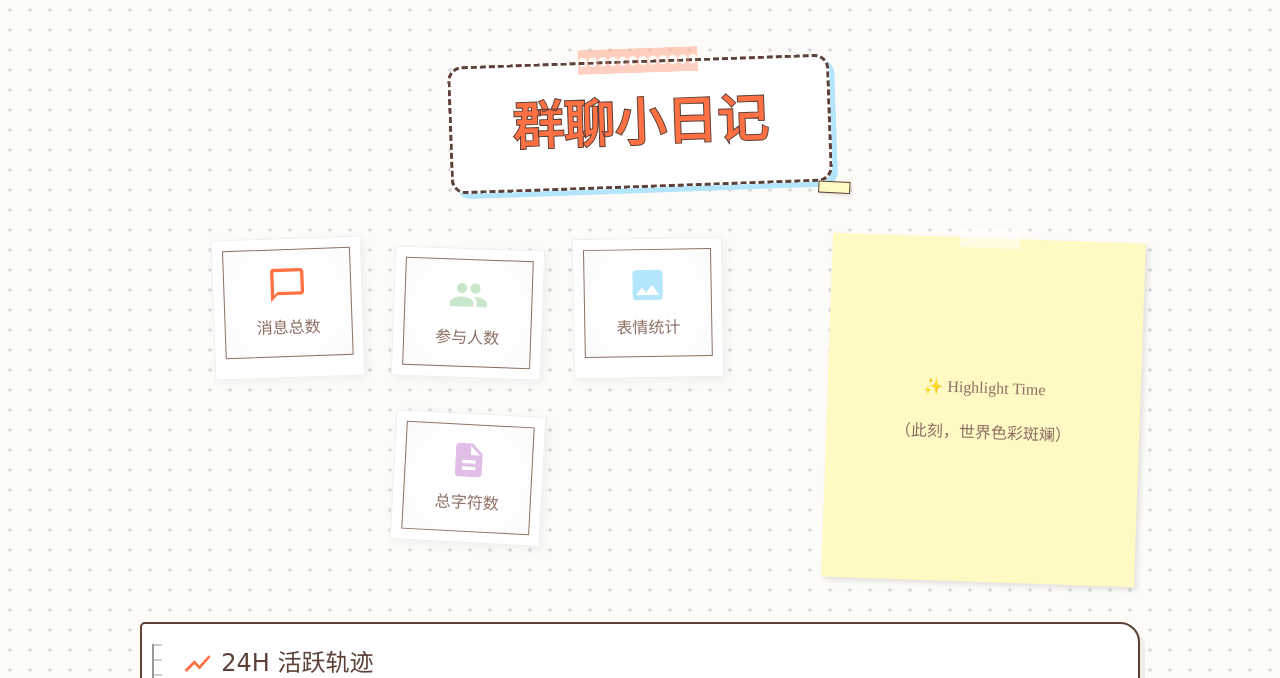
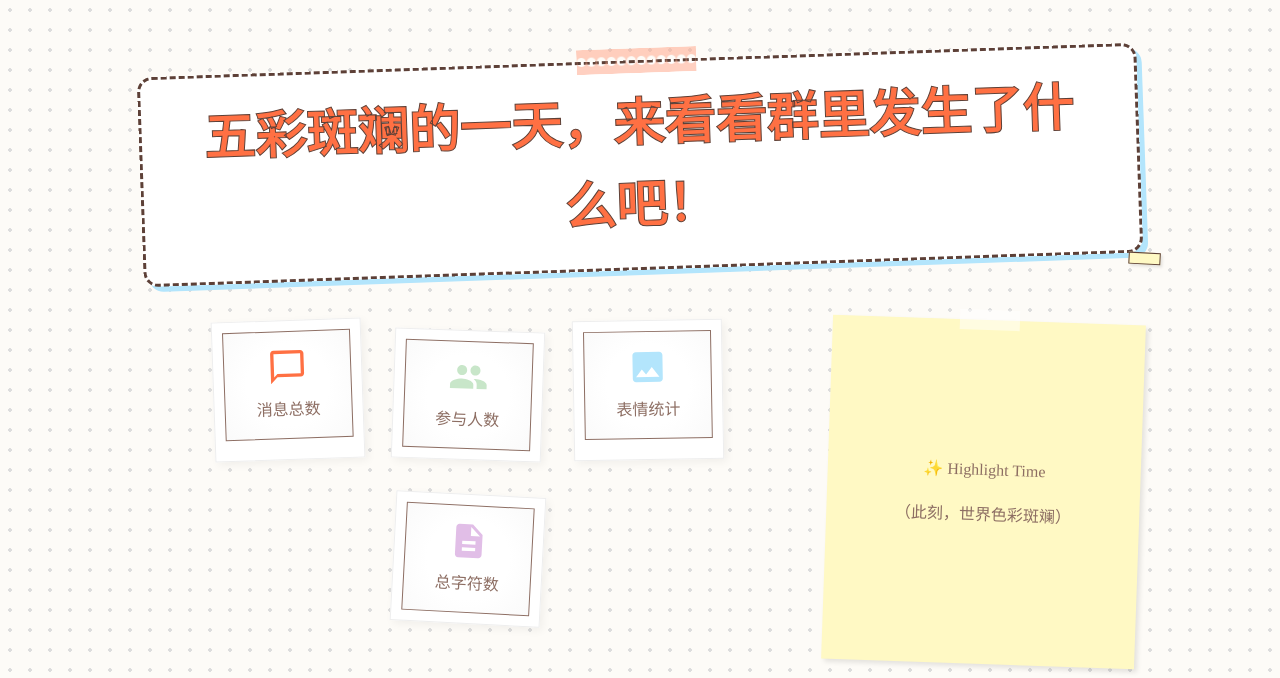
Before and after one commit to SXP-Simon/astrbot-qq-group-daily-analysis, a Python web app: template src/reports/templates/image_template.html in a window 1280 px wide. Shown: the top 678 px of the page. Run offline with Jinja, Linux system fonts and the light colour scheme; the template is opened without the code that fills it, so the values that code supplies are empty; some web fonts are replaced.

Commit message:
fix(h1): 五彩斑斓的一天，来看看群里发生了什么吧！

```diff
--- a/src/reports/templates/image_template.html
+++ b/src/reports/templates/image_template.html
@@ -402,7 +402,7 @@
         <div class="header">
             <div class="title-sticker">
                 <div class="tape"></div>
-                <h1>群聊小日记</h1>
+                <h1>五彩斑斓的一天，来看看群里发生了什么吧！</h1>
                 <div class="date-badge">{{current_date}}</div>
             </div>
         </div>
```
